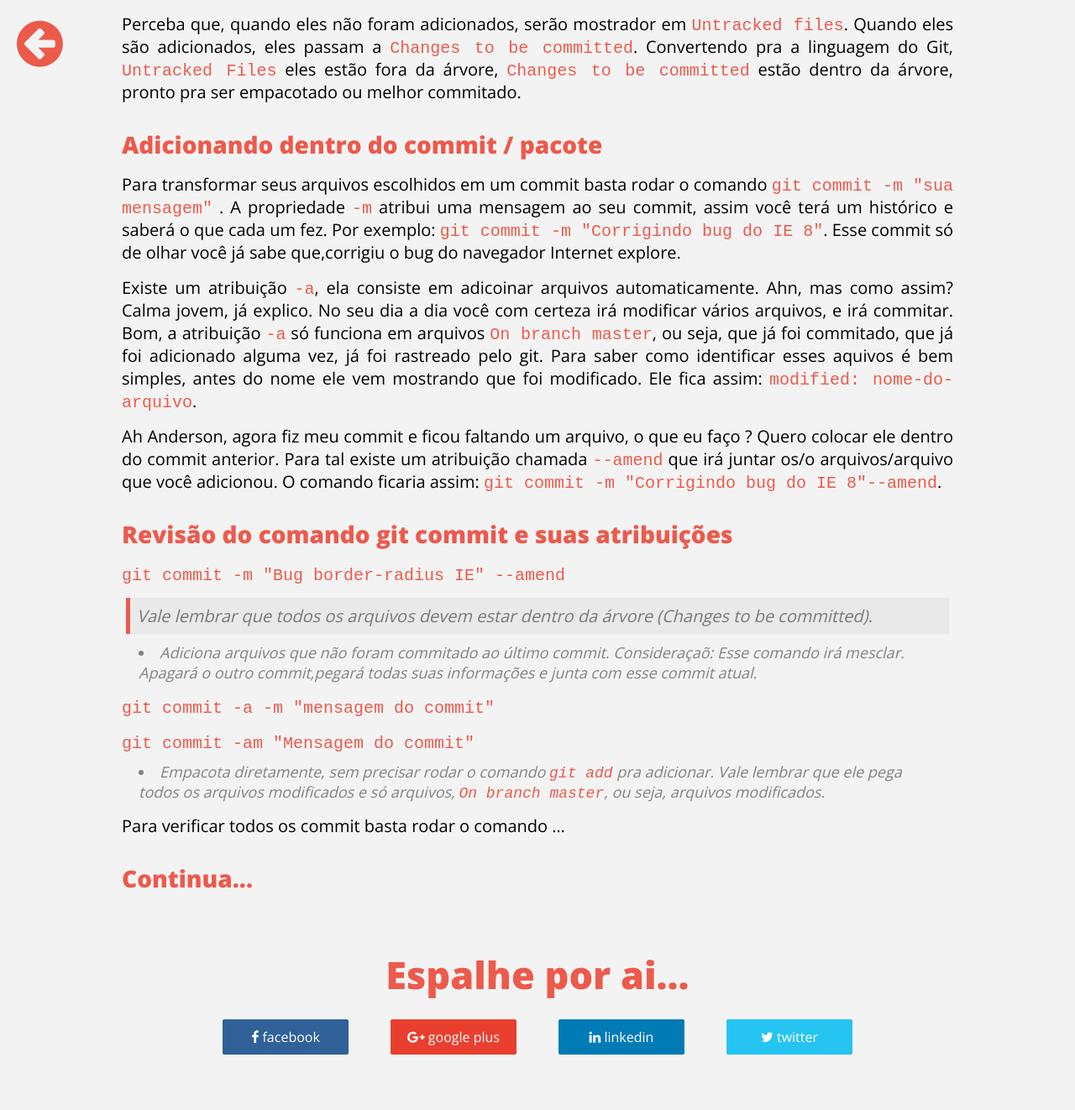
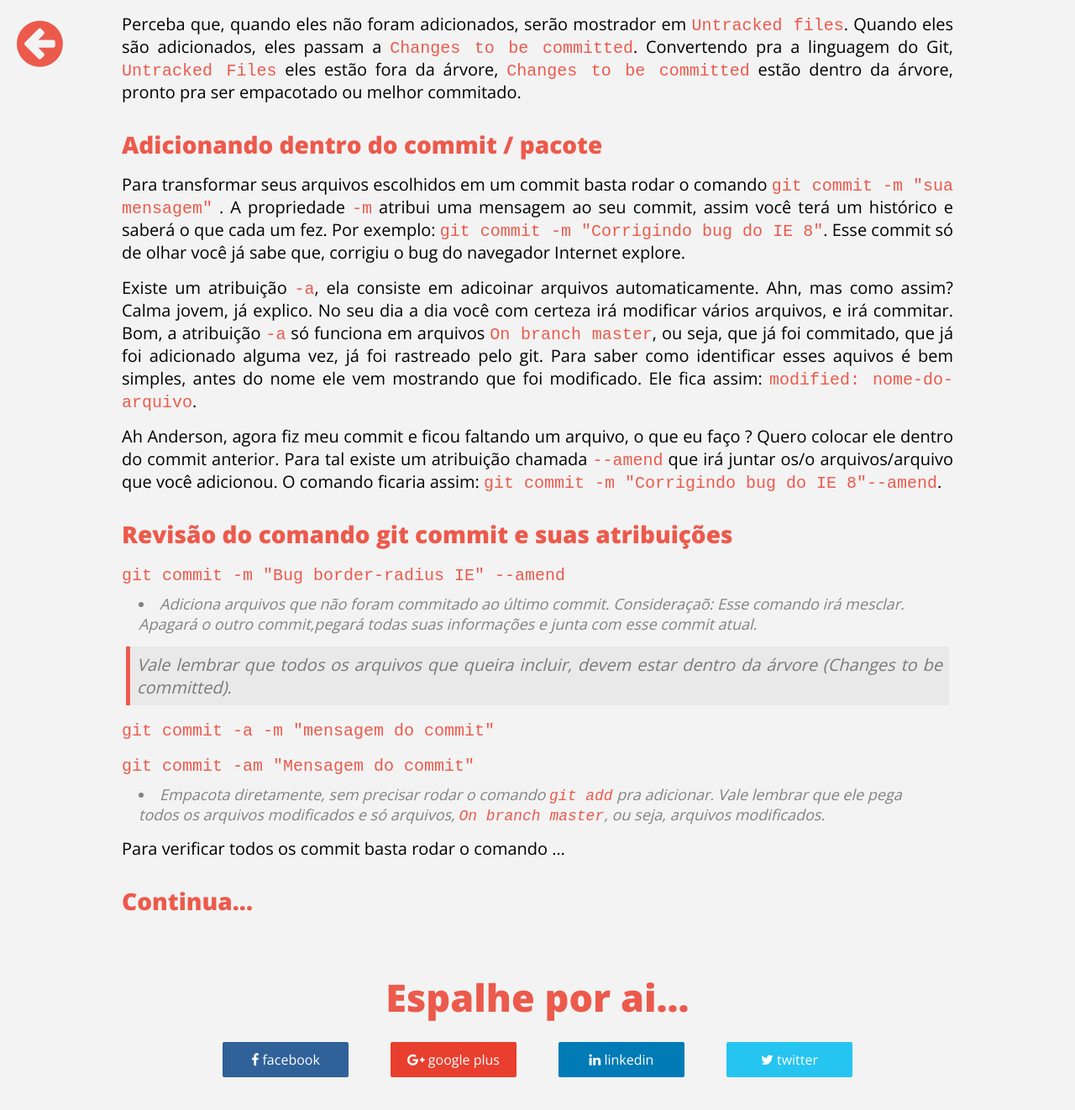
Before and after one commit to andersoonweb/andersoonweb.github.io, a Jekyll site: the page built from _posts/2015-05-14-git-desfrute-do-melhor-controle-de-versao-da-atualidade.markdown, in a window 1280 px wide and 1400 px high, scrolled down 2187 px. Shown: the top 1322 px of the window at 84% size. Built offline with Jekyll 4.4.1, drawn with Linux system fonts in a browser that asks for light colours; nearby versions of some CDN libraries; comment, search, counter and statistics services are not loaded; some of the changed text lies outside the part shown.

Commit message:
Correção final da publicação

```diff
--- a/_posts/2015-05-14-git-desfrute-do-melhor-controle-de-versao-da-atualidade.markdown
+++ b/_posts/2015-05-14-git-desfrute-do-melhor-controle-de-versao-da-atualidade.markdown
@@ -32,7 +32,7 @@ Após a instalação do git rode o comando <code>git init</code> na pasta que de
 
 <h2 class="topics">Comandos básicos</h2>
 Para uma compreensão rápida desse tópico, vou dar um pequeno exemplo: Você vai até na padaria comprar pão. Chegando lá, olha todos os pães, pega o pão que deseja, coloca dentro de um saco, paga e leva. Aquele pão, se você não o quiser mais, tire-o da sacola.
-Com o Git não é diferente. Após rodar o comando <code>git init</code>,rode o comando <code>git status</code>. O git vai listar  todos arquivos / pasta que estiver dentro daquela pasta do seu projeto. Se não tiver nenhum ainda, crie um e rode o comando <code>git status</code> novamente.
+Com o Git não é diferente. Após rodar o comando <code>git init</code>, rode o comando <code>git status</code>. O git vai listar  todos arquivos / pasta que estiver dentro daquela pasta do seu projeto. Se não tiver nenhum ainda, crie um e rode o comando <code>git status</code> novamente.
 
 Esses arquivos podemos assimilar com os paẽs a serem escolhidos. Podemos pegar cada um deles com o comando <code>git add</code>. Esse comando permite que você adicione os arquivos que desejar colocar pra entrar em um pacote / saco. Esse pacote é chamado de commit no git.
 
@@ -55,7 +55,7 @@ Esses arquivos podemos assimilar com os paẽs a serem escolhidos. Podemos pegar
 Perceba que, quando eles não foram adicionados, serão mostrador em  <code>Untracked files</code>. Quando eles são adicionados, eles passam a <code>Changes to be committed</code>. Convertendo pra a linguagem do Git,<code> Untracked Files</code> eles estão fora da árvore, <code>Changes to be committed</code> estão dentro da árvore, pronto pra ser empacotado ou melhor commitado.
 
 <h2 class="topics">Adicionando dentro do commit / pacote </h2>
-Para transformar seus arquivos escolhidos em um commit basta rodar o comando <code>git commit -m "sua mensagem"</code> . A propriedade <code>-m</code> atribui uma mensagem ao seu commit, assim você terá um histórico e saberá o que cada um fez. Por exemplo: <code>git commit -m "Corrigindo bug do IE 8"</code>. Esse commit só de olhar você já sabe que,corrigiu o bug do navegador Internet explore.
+Para transformar seus arquivos escolhidos em um commit basta rodar o comando <code>git commit -m "sua mensagem"</code> . A propriedade <code>-m</code> atribui uma mensagem ao seu commit, assim você terá um histórico e saberá o que cada um fez. Por exemplo: <code>git commit -m "Corrigindo bug do IE 8"</code>. Esse commit só de olhar você já sabe que, corrigiu o bug do navegador Internet explore.
 
 Existe um atribuição <code>-a</code>, ela consiste em adicoinar arquivos automaticamente. Ahn, mas como assim? Calma jovem, já explico. No seu dia a dia você com certeza irá modificar vários arquivos, e irá commitar. Bom, a atribuição <code>-a</code> só funciona em arquivos <code>On branch master</code>, ou seja, que já foi commitado, que já foi adicionado alguma vez, já foi rastreado pelo git. Para saber como identificar esses aquivos é bem simples, antes do nome ele vem mostrando que foi modificado. Ele fica assim: <code>modified: nome-do-arquivo</code>.
 
@@ -65,9 +65,9 @@ Ah Anderson, agora fiz meu commit e ficou faltando um arquivo, o que eu faço ?
 
 <code>git commit -m "Bug border-radius IE" --amend</code>
 
-<span class="notes">Vale lembrar que todos os arquivos devem estar dentro da árvore (Changes to be committed).</span>
+<li class="notes-code">Adiciona arquivos que não foram commitado ao último commit. Consideraçaõ: Esse comando irá mesclar. Apagará o outro commit,pegará todas suas informações e junta com esse commit atual.</li>
 
-<li class="notes-code">Adiciona arquivos que não foram commitado ao último commit. Consideraçaõ: Esse comando irá mesclar. Apagará o outro commit,pegará todas suas informações e junta com esse commit atual.</li>
+<span class="notes">Vale lembrar que todos os arquivos que queira incluir, devem estar dentro da árvore (Changes to be committed).</span>
 
 <code>git commit -a -m "mensagem do commit"</code>
 
```
